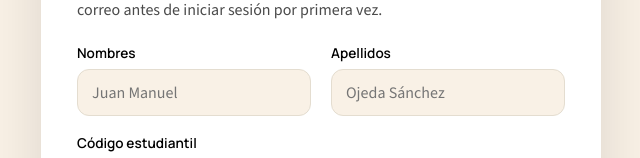
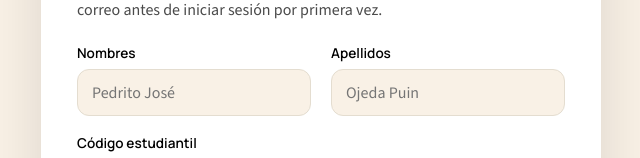
Before and after one commit to CamilaPuin/SiHOPE, a React (Vite) app in the folder Frontend/sihope-frontend/: page /registro in a window 1280 px wide. Shown: the part 230-388 px from the top of the page, without its empty margins (319-959 px from the left). Built offline with nearby package versions, Linux system fonts and the light colour scheme.

Commit message:
Some visual thing changed

```diff
--- a/Frontend/sihope-frontend/src/pages/Registration/Registration.jsx
+++ b/Frontend/sihope-frontend/src/pages/Registration/Registration.jsx
@@ -94,7 +94,7 @@ export default function Registration() {
                                 id="nombres"
                                 value={form.nombres}
                                 onChange={update("nombres")}
-                                placeholder="Juan Manuel"
+                                placeholder="Pedrito José"
                                 error={errors.nombres}
                             />
                             <Field
@@ -102,7 +102,7 @@ export default function Registration() {
                                 id="apellidos"
                                 value={form.apellidos}
                                 onChange={update("apellidos")}
-                                placeholder="Ojeda Sánchez"
+                                placeholder="Ojeda Puin"
                                 error={errors.apellidos}
                             />
                             <Field
```
